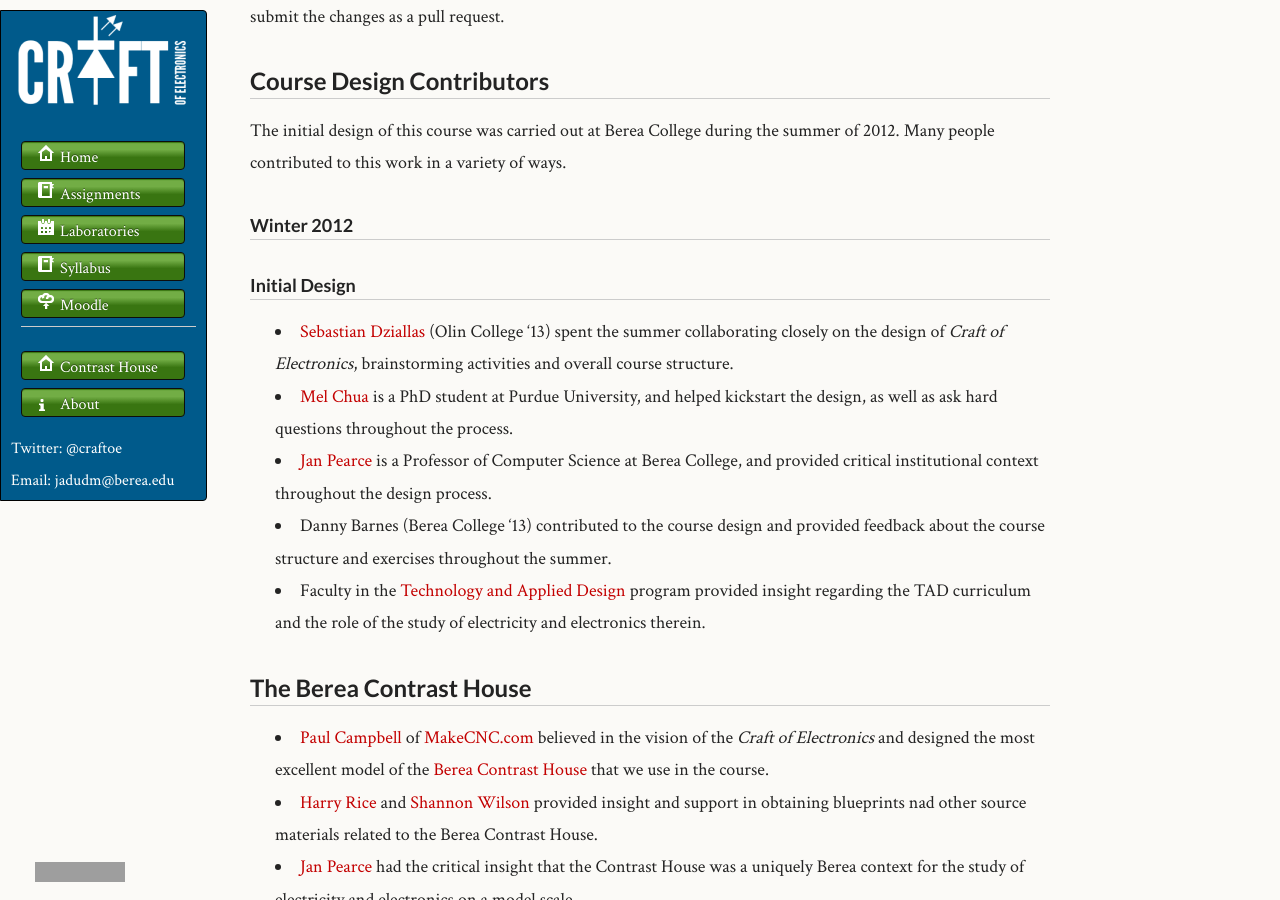
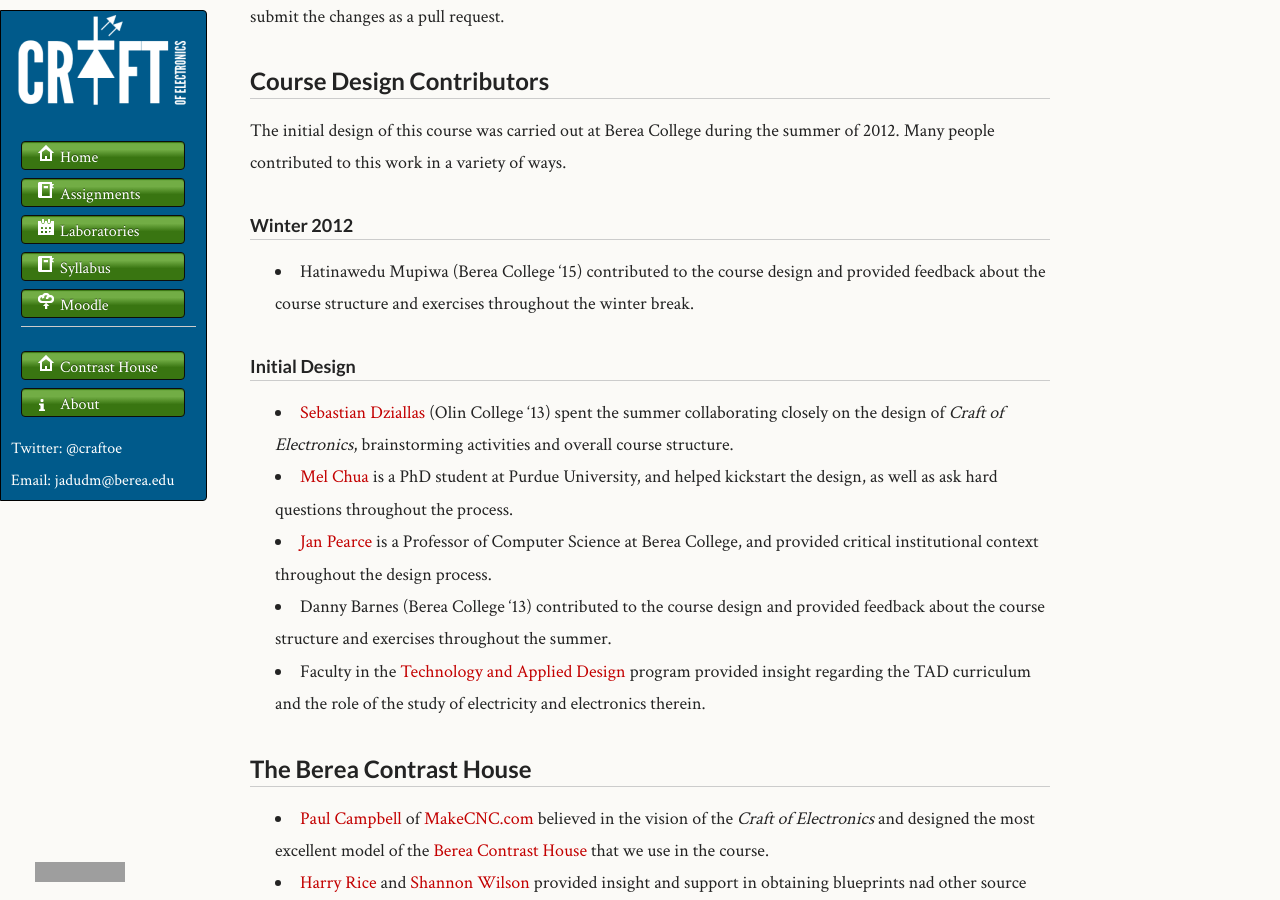
Before and after one commit to craftofelectronics/craftofelectronics.github.com, a Jekyll site: the page built from contributors.md, in a window 1280 px wide and 900 px high, scrolled down 812 px. Built offline with Jekyll 4.4.1, drawn with Linux system fonts in a browser that asks for light colours; grey boxes are pictures that could not be loaded.

Commit message:
I have added myself to the contributors

```diff
--- a/contributors.md
+++ b/contributors.md
@@ -33,6 +33,7 @@ If you find anything that needs fixing, you can let us know, or (if you want) yo
 The initial design of this course was carried out at Berea College during the summer of 2012. Many people contributed to this work in a variety of ways.
 
 ### Winter 2012
+* Hatinawedu Mupiwa (Berea College '15) contributed to the course design and provided feedback about the course structure and exercises throughout the winter break.
 
 ### Initial Design
 * [Sebastian Dziallas](http://blog.sdziallas.com/) (Olin College '13) spent the summer collaborating closely on the design of *Craft of Electronics*, brainstorming activities and overall course structure.
```
